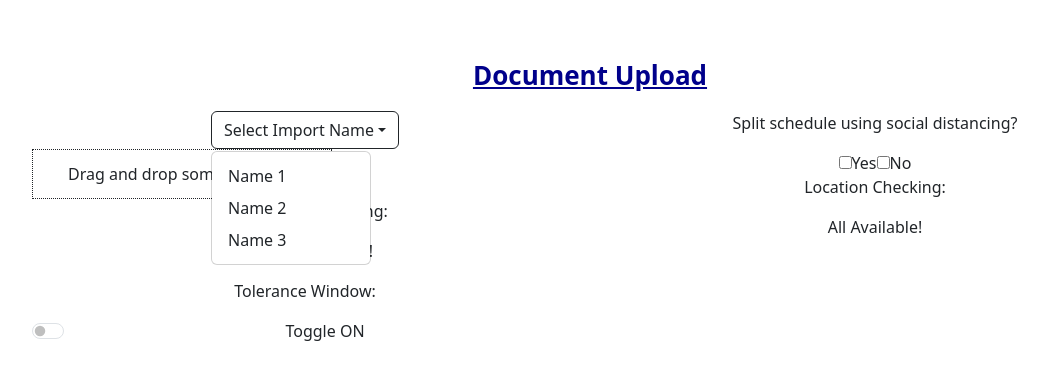
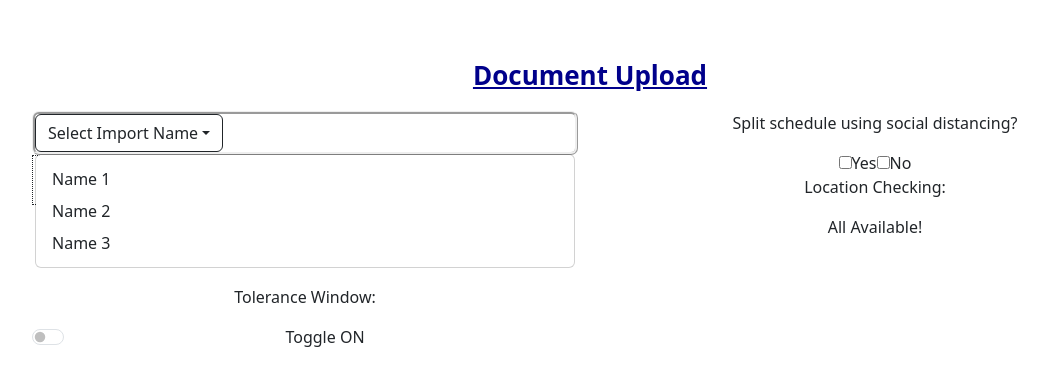
Before and after one commit to sodastereo87/Mockup, a React (Create React App) app: page / in a window 1280 px wide. Both pictures are taken after a click on the button "Select Import Name". Shown: the top 386 px of the page, without its empty margins (50-1098 px from the left). Built offline with nearby package versions, Linux system fonts and the light colour scheme.

Commit message:
adding some style

```diff
--- a/package.json
+++ b/package.json
@@ -14,7 +14,7 @@
     "react": "^18.2.0",
     "react-bootstrap": "^2.9.1",
     "react-dom": "^18.2.0",
-    "react-scripts": "5.0.1",
+    "react-scripts": "^5.0.1",
     "typescript": "^5.2.2",
     "web-vitals": "^2.1.4"
   },
--- a/src/App.css
+++ b/src/App.css
@@ -18,8 +18,3 @@
   font-weight: bold;
   text-decoration: underline;
 }
-
-/* checkbox */
-
-
-/* dropdown name */
--- /dev/null
+++ b/src/components/dropdown.module.css
@@ -0,0 +1,15 @@
+      /* dropdowm menu */
+      .menu {
+          text-align: left;
+          width: 100%;
+          border-style: ridge;
+          border-radius: 7px;
+      }
+
+      /* dropdowm menu options */
+      .menu2 {
+          width: 100%;
+          text-align: left;
+      }
+
+      .dropdown-toggle::after {}
--- a/src/components/dropdown.tsx
+++ b/src/components/dropdown.tsx
@@ -1,14 +1,15 @@
 import Dropdown from 'react-bootstrap/Dropdown';
 import 'bootstrap/dist/css/bootstrap.min.css';
+import dropCSS from './dropdown.module.css'
 
 function DropDown() {
   return (
-    <Dropdown>
-      <Dropdown.Toggle variant="" id="dropdown-basic">
+    <Dropdown className={dropCSS.menu}>
+      <Dropdown.Toggle variant="" id="dropdown-basic" >
       Select Import Name
       </Dropdown.Toggle>
 
-      <Dropdown.Menu>
+      <Dropdown.Menu className={dropCSS.menu2}>
         <Dropdown.Item href="#/action-1">Name 1</Dropdown.Item>
         <Dropdown.Item href="#/action-2">Name 2</Dropdown.Item>
         <Dropdown.Item href="#/action-3">Name 3</Dropdown.Item>
```
Also changed, not shown: 1 other file (tests, documents, lock files or other folders).
